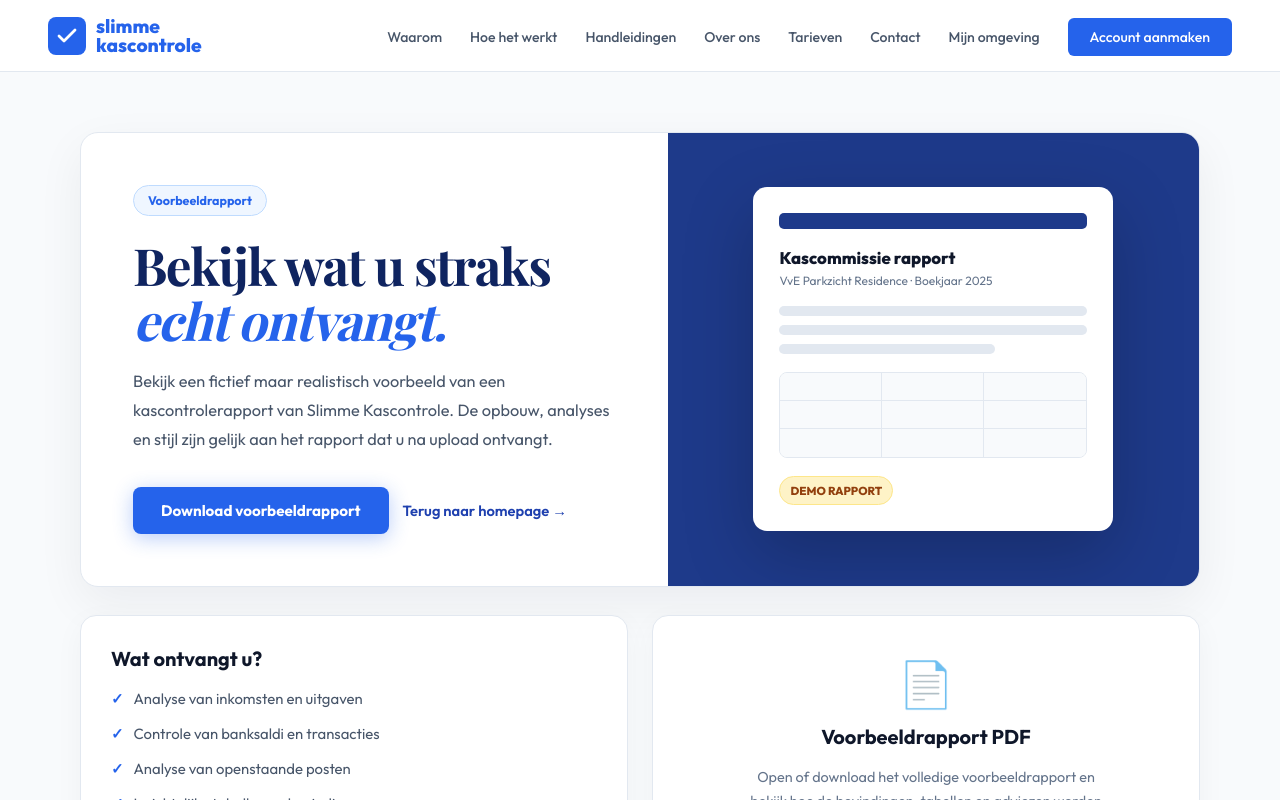
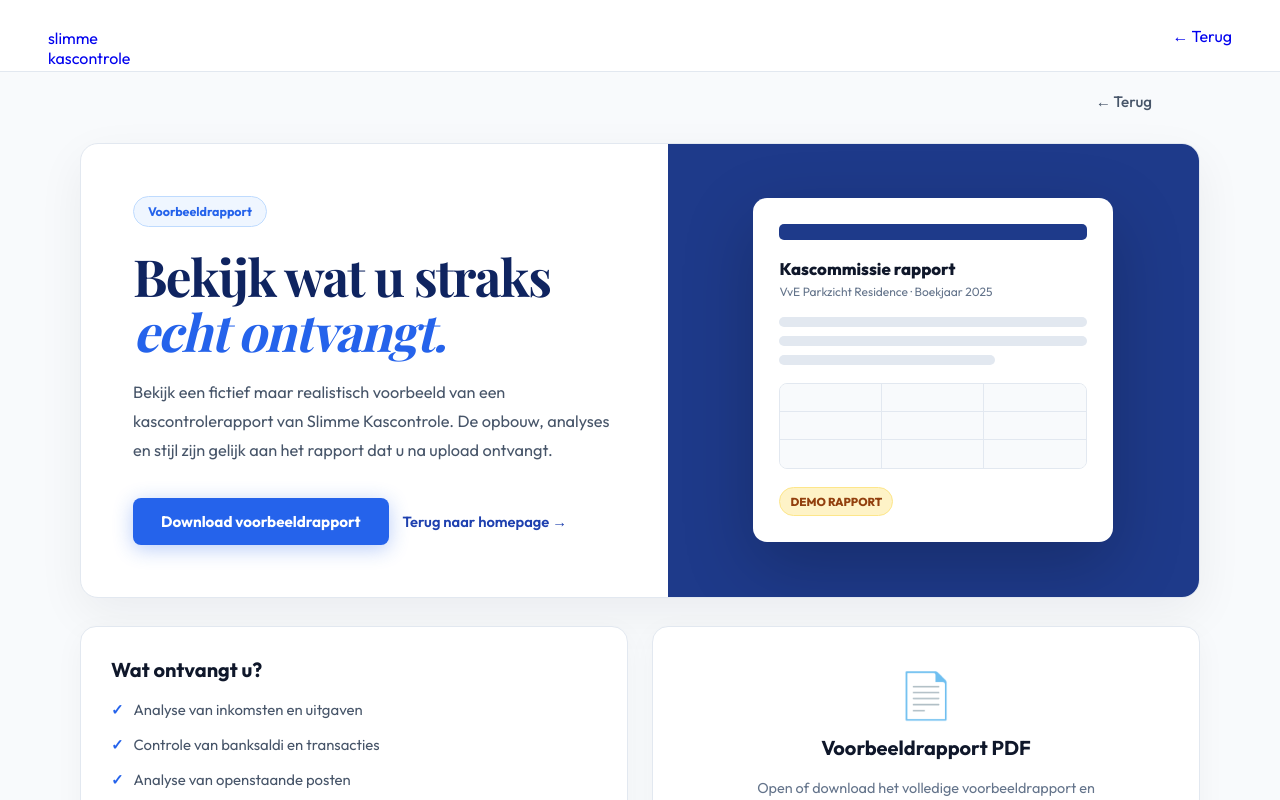
Before and after one commit to JJWVersteegh/Slimme-Kascontrole, a Next.js app: page /voorbeeld-rapport in a window 1280 px wide. Shown: the top 800 px of the page. Built offline with nearby package versions, Linux system fonts and the light colour scheme; a web font is replaced by a local one.

Commit message:
Update page.tsx

```diff
--- a/app/voorbeeld-rapport/page.tsx
+++ b/app/voorbeeld-rapport/page.tsx
@@ -102,33 +102,18 @@ h1 em{font-style:italic;font-weight:400;color:#2563EB}
 </head>
 <body>
 
-<nav>
-  <a href="/" class="nav-logo" aria-label="Slimme Kascontrole">
-    <span class="nav-logo-icon">
-      <svg width="24" height="24" viewBox="0 0 24 24" fill="none" aria-hidden="true">
-        <path d="M20 6L9 17l-5-5" stroke="white" stroke-width="2.8" stroke-linecap="round" stroke-linejoin="round"/>
-      </svg>
-    </span>
-    <span style="font-size:1.2rem;font-weight:800;color:#2563EB;line-height:0.95">slimme<br/>kascontrole</span>
-  </a>
-
-  <ul class="nav-links">
-    <li><a href="/#waarom">Waarom</a></li>
-    <li><a href="/#hoe-het-werkt">Hoe het werkt</a></li>
-    <li><a href="/handleidingen">Handleidingen</a></li>
-    <li><a href="/#over-ons">Over ons</a></li>
-    <li><a href="/#tarieven">Tarieven</a></li>
-    <li><a href="/#contact">Contact</a></li>
-    <li><a href="/mijn-omgeving">Mijn omgeving</a></li>
-    <li><a href="/login" class="btn-nav">Account aanmaken</a></li>
-  </ul>
-
-  <button class="hamburger" onclick="document.querySelector('.mobile-menu').style.display = document.querySelector('.mobile-menu').style.display === 'block' ? 'none' : 'block'" aria-label="Menu">
-    <span class="ham-bar"></span>
-    <span class="ham-bar"></span>
-    <span class="ham-bar"></span>
-  </button>
-</nav>
+<nav style={{ background: 'white', borderBottom: '1px solid #e2e8f0', padding: '0 48px', height: '72px', display: 'flex', alignItems: 'center', justifyContent: 'space-between' }}>
+        <a href="/#handleidingen" style={{ display: 'flex', alignItems: 'center', gap: '10px', textDecoration: 'none' }}>
+          <div style={{ background: '#2563EB', width: '38px', height: '38px', borderRadius: '8px', display: 'flex', alignItems: 'center', justifyContent: 'center' }}>
+            <svg width="20" height="20" viewBox="0 0 22 22" fill="none"><polyline points="3,12 9,18 19,6" stroke="white" strokeWidth="2.8" strokeLinecap="round" strokeLinejoin="round"/></svg>
+          </div>
+          <div style={{ lineHeight: 1.1 }}>
+            <div style={{ fontWeight: '700', fontSize: '1.05rem', color: '#1D4ED8' }}>slimme</div>
+            <div style={{ fontWeight: '500', fontSize: '1.05rem', color: '#3b82f6' }}>kascontrole</div>
+          </div>
+        </a>
+        <a href="/#handleidingen" style={{ color: '#475569', textDecoration: 'none', fontSize: '0.9rem', fontWeight: '500', display: 'flex', alignItems: 'center', gap: '6px' }}>← Terug</a>
+      </nav>
 
 <div class="mobile-menu">
   <a href="/#waarom">Waarom</a>
@@ -141,7 +126,14 @@ h1 em{font-style:italic;font-weight:400;color:#2563EB}
   <a href="/login" class="mobile-btn">Account aanmaken</a>
 </div>
 
-<main class="page-wrap">
+
+<div style="display:flex;justify-content:flex-end;max-width:1120px;margin:92px auto 0;padding:0 48px">
+  <a href="/" style="color:#475569;font-weight:500;text-decoration:none;font-size:0.95rem">
+    ← Terug
+  </a>
+</div>
+
+<main class="page-wrap" style="padding-top:32px">
   <div class="container">
     <section class="hero-card">
       <div class="hero-top">
```
